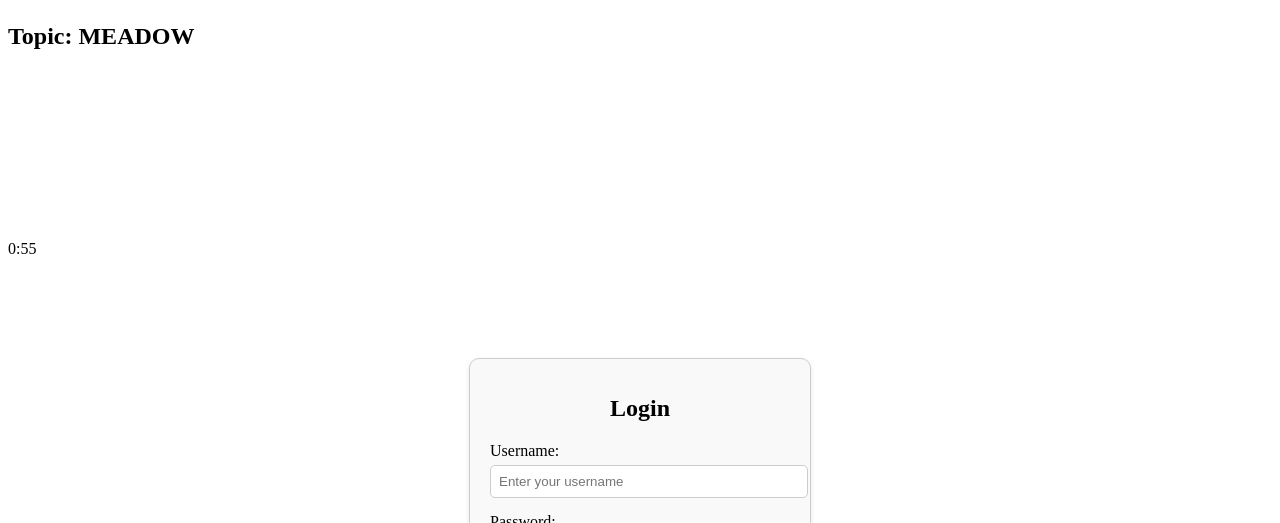
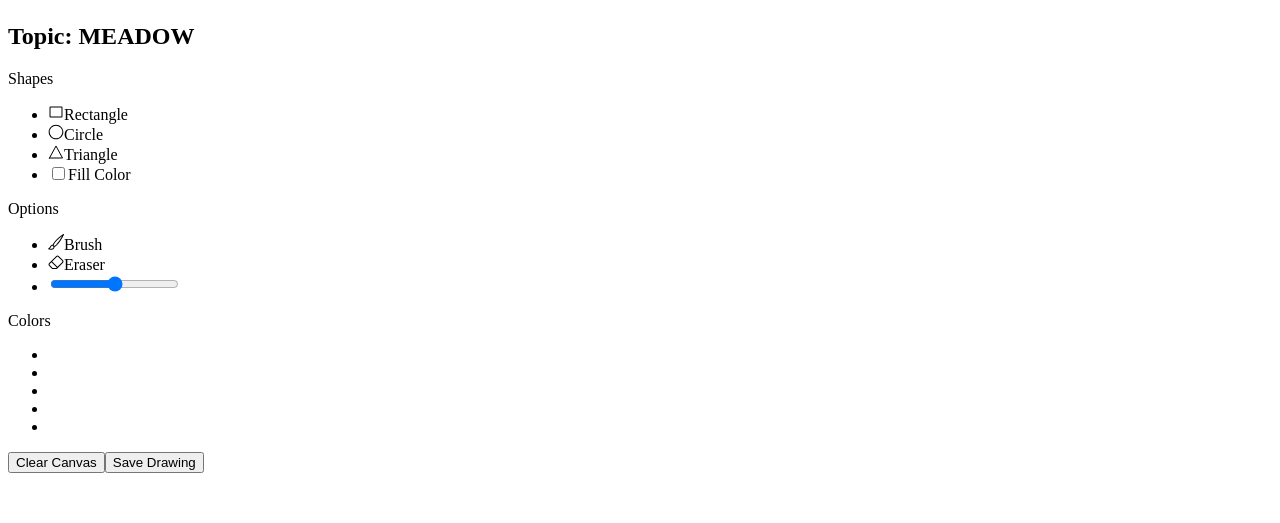
Before and after one commit to Duo-doodle/Duo-doodle, a React (Vite) app in the folder Duo-doodle/: page / in a window 1280 px wide. Shown: the part 390-913 px from the top of the page. Built offline with nearby package versions, Linux system fonts and the light colour scheme.

Commit message:
added canvas toolbar and corrected canvas component on the drawing submission page

```diff
--- a/Duo-doodle/package.json
+++ b/Duo-doodle/package.json
@@ -12,7 +12,8 @@
   "dependencies": {
     "@prisma/client": "^6.0.1",
     "react": "^18.3.1",
-    "react-dom": "^18.3.1"
+    "react-dom": "^18.3.1",
+    "react-icons": "^5.4.0"
   },
   "devDependencies": {
     "@eslint/js": "^9.15.0",
--- a/Duo-doodle/src/components/Canvas.jsx
+++ b/Duo-doodle/src/components/Canvas.jsx
@@ -1,4 +1,10 @@
 import { useRef, useEffect } from "react";
+
+import { PiRectangle } from "react-icons/pi";
+import { GoCircle } from "react-icons/go";
+import { IoTriangleOutline } from "react-icons/io5";
+import { BsBrush } from "react-icons/bs";
+import { BsEraser } from "react-icons/bs";
 
 const Canvas = () => {
   const canvasRef = useRef(null);
@@ -30,14 +36,71 @@ const Canvas = () => {
   canvasRef.current = canvas;
   const context = canvas.getContext(`2d`);
 
-  canvas.addEventListener(`mousedown`, () => startDrawing(context))
-  canvas.addEventListener(`mousemove`, (e) => draw(context, e))
-  canvas.addEventListener(`mouseup`, () => isDrawing = false)
-  }, [draw])
+  canvas.addEventListener(`mousedown`, () => startDrawing(context));
+  canvas.addEventListener(`mousemove`, (e) => draw(context, e));
+  canvas.addEventListener(`mouseup`, () => isDrawing = false);
+  }, [draw]);
 
   return (
     <>
-      <canvas id="canvas"></canvas>
+      <div className="container">
+        <section className="tools-board">
+          <div className="row">
+            <label className="title">Shapes</label>
+            <ul className="options">
+              <li className="option">
+                <PiRectangle />
+                <span>Rectangle</span>
+              </li>
+              <li className="option">
+                <GoCircle />
+                <span>Circle</span>
+              </li>
+              <li className="option">
+                <IoTriangleOutline />
+                <span>Triangle</span>
+              </li>
+              <li>
+                <label>
+                  <input type="checkbox"/>
+                  Fill Color
+                </label>
+              </li>
+            </ul>
+          </div>
+          <div className="row">
+            <label className="title">Options</label>
+            <ul className="options">
+              <li className="option">
+                <BsBrush />
+                <span>Brush</span>
+              </li>
+              <li className="option">
+                <BsEraser />
+                <span>Eraser</span>
+              </li>
+              <li>
+                <input type="range" id="size-slider"/>
+              </li>
+            </ul>
+          </div>
+          <div className="row">
+            <label className="title">Colors</label>
+            <ul className="options">
+              <li className="option"></li>
+              <li className="option"></li>
+              <li className="option"></li>
+              <li className="option"></li>
+              <li className="option"></li>
+            </ul>
+          </div>
+          <div className="row">
+            <button className="clear-canvas">Clear Canvas</button>
+            <button className="save-img">Save Drawing</button>
+          </div>
+        </section>
+        <canvas id="canvas"></canvas>
+      </div>
     </>
   )
 }
--- a/Duo-doodle/src/components/DrawingSubmission.jsx
+++ b/Duo-doodle/src/components/DrawingSubmission.jsx
@@ -45,7 +45,7 @@ const DrawingSubmission = () => {
     <>
       <h1>Your Turn to draw!</h1>
       <h2>Topic: MEADOW</h2>
-      <canvas><Canvas /></canvas>
+      <Canvas />
       <p className ="timer">{timer}</p>
     </>
   );
```
Also changed, not shown: 1 other file (tests, documents, lock files or other folders).
